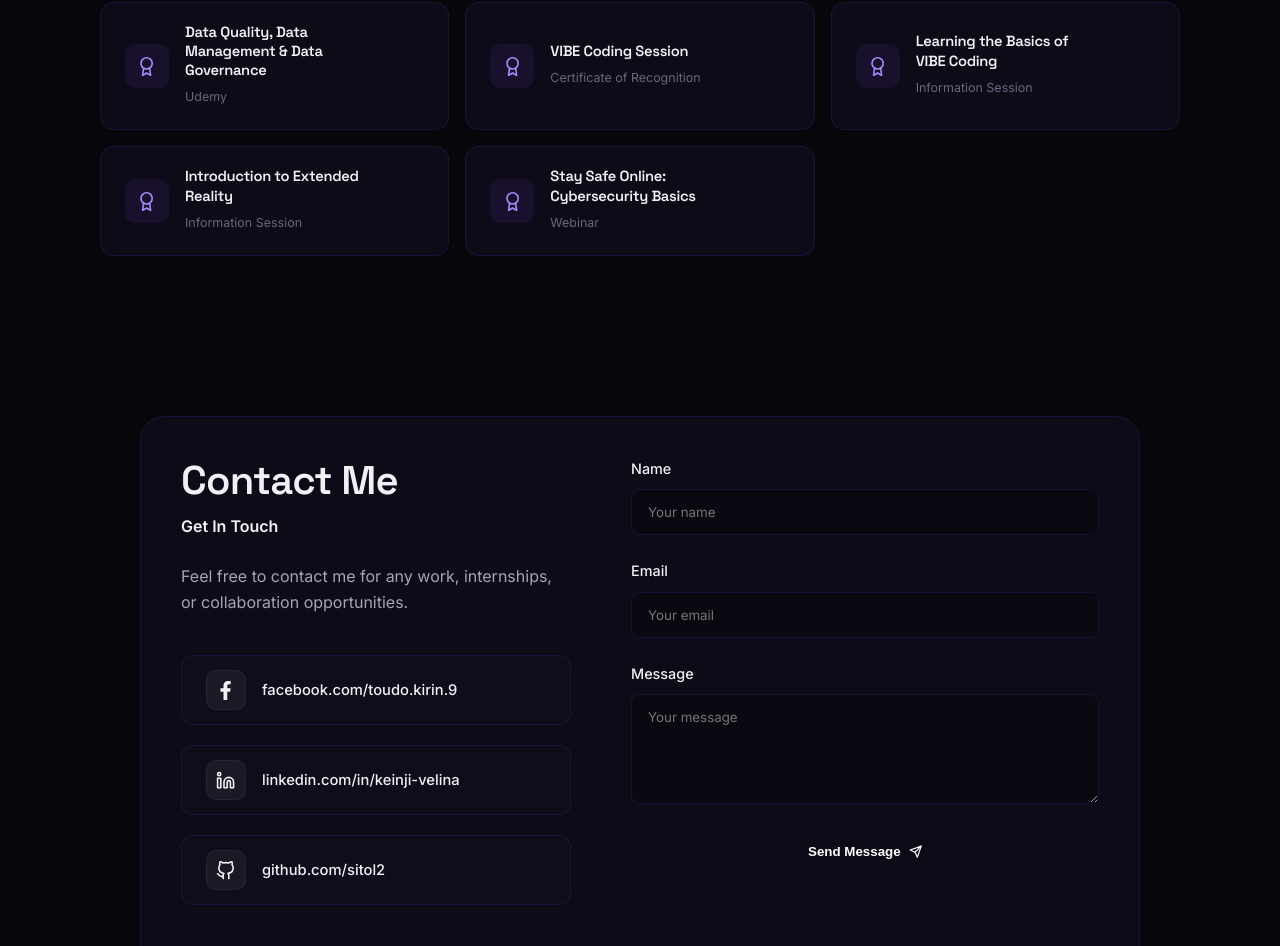
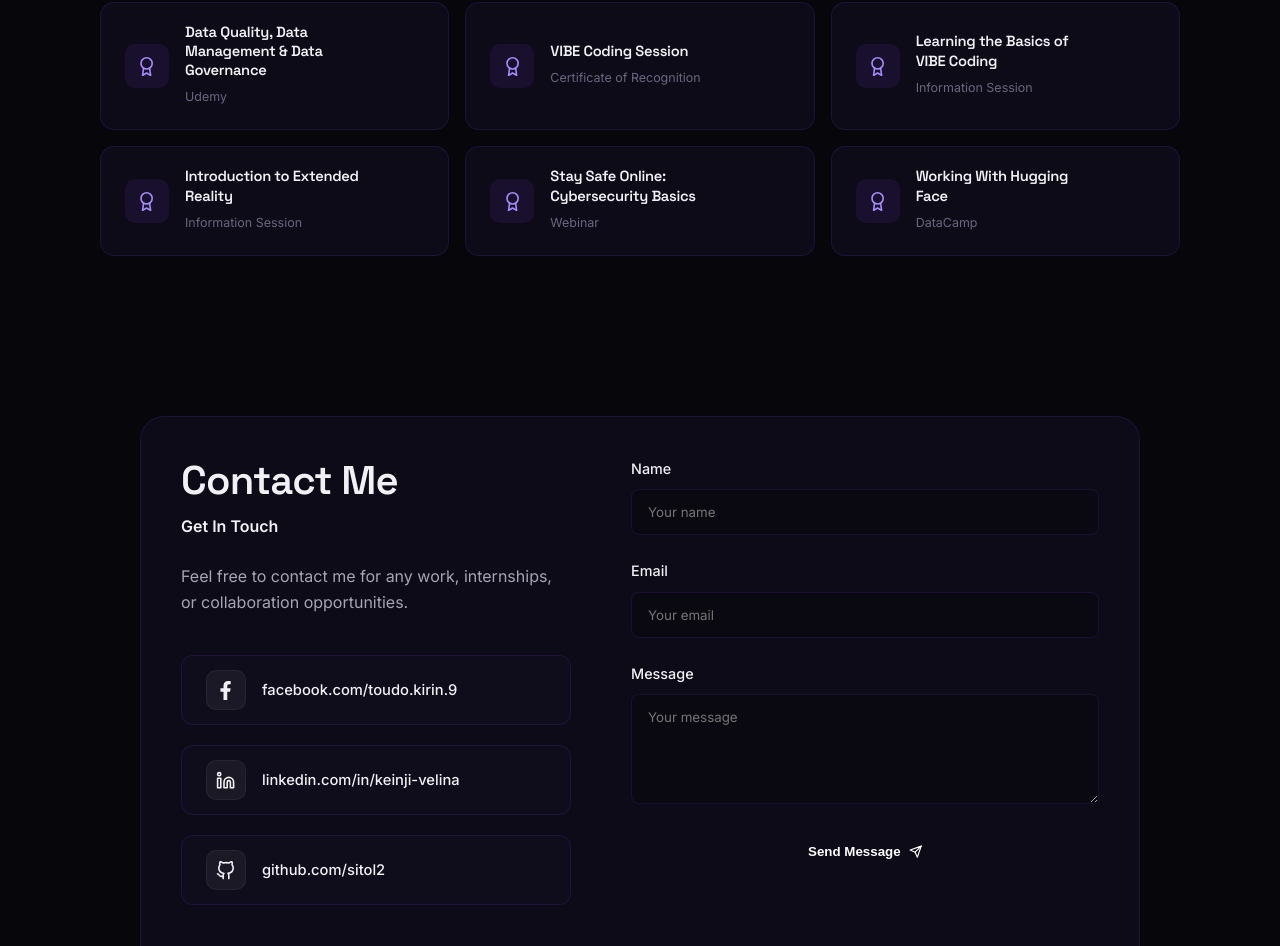
Before and after one commit to sitol2/portfolio, a React (Vite) app: page / in a window 1280 px wide. Shown: the part 5853-6799 px from the top of the page. Built offline with nearby package versions, Linux system fonts and the light colour scheme.

Commit message:
feat: add Working With Hugging Face certificate

```diff
--- a/src/components/Certificates.jsx
+++ b/src/components/Certificates.jsx
@@ -58,6 +58,11 @@ const certificates = [
         title: 'Stay Safe Online: Cybersecurity Basics',
         issuer: 'Webinar',
         file: '/certificates/AI Webinar 5 Certificate_Keinji C. Velina.pdf',
+    },
+    {
+        title: 'Working With Hugging Face',
+        issuer: 'DataCamp',
+        file: '/certificates/Working With Hugging Face.pdf',
     },
 ]
 
```
Also changed, not shown: 2 other files (tests, documents, lock files or other folders).
